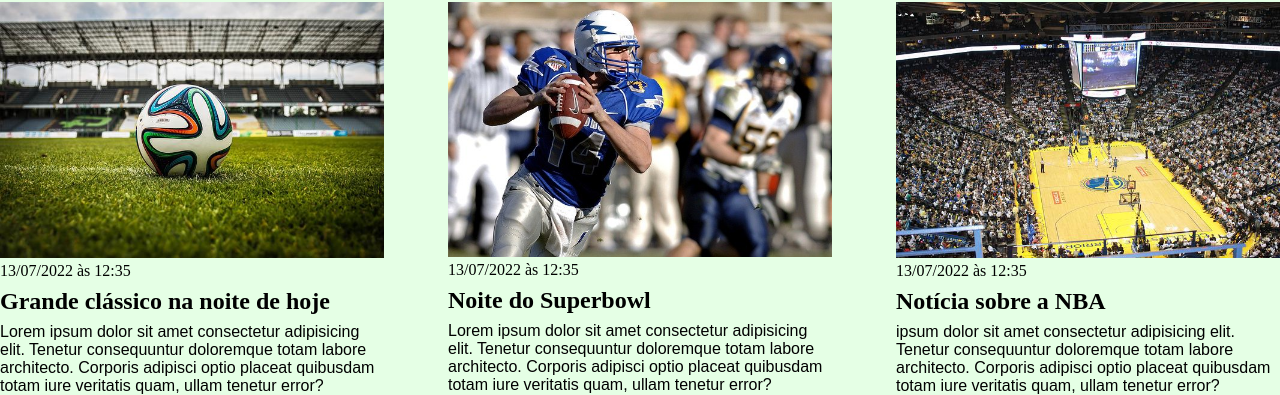
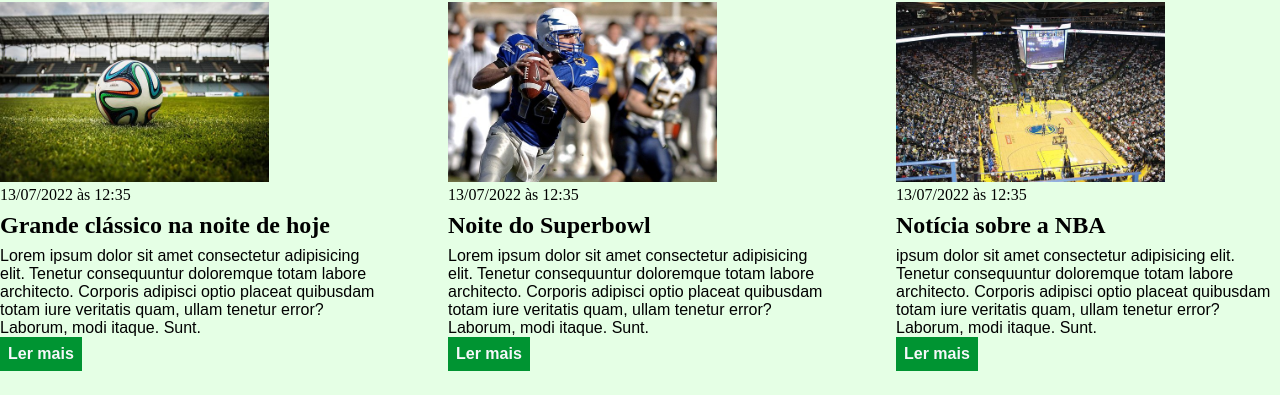
Before and after one commit to FlippyFly/ebac_frontend, a plain HTML site: page index.html in a window 1280 px wide. Shown: the part 136-531 px from the top of the page. Drawn offline with Linux system fonts and the light colour scheme.

Commit message:
Update main.css

```diff
--- a/main.css
+++ b/main.css
@@ -40,8 +40,8 @@
 }
 
 .articles article img {
-    /* height: 180px;*/
-    width: 100%;
+    height: 180px;
+    width: 70%;
 }
 
 .articles article {
```
